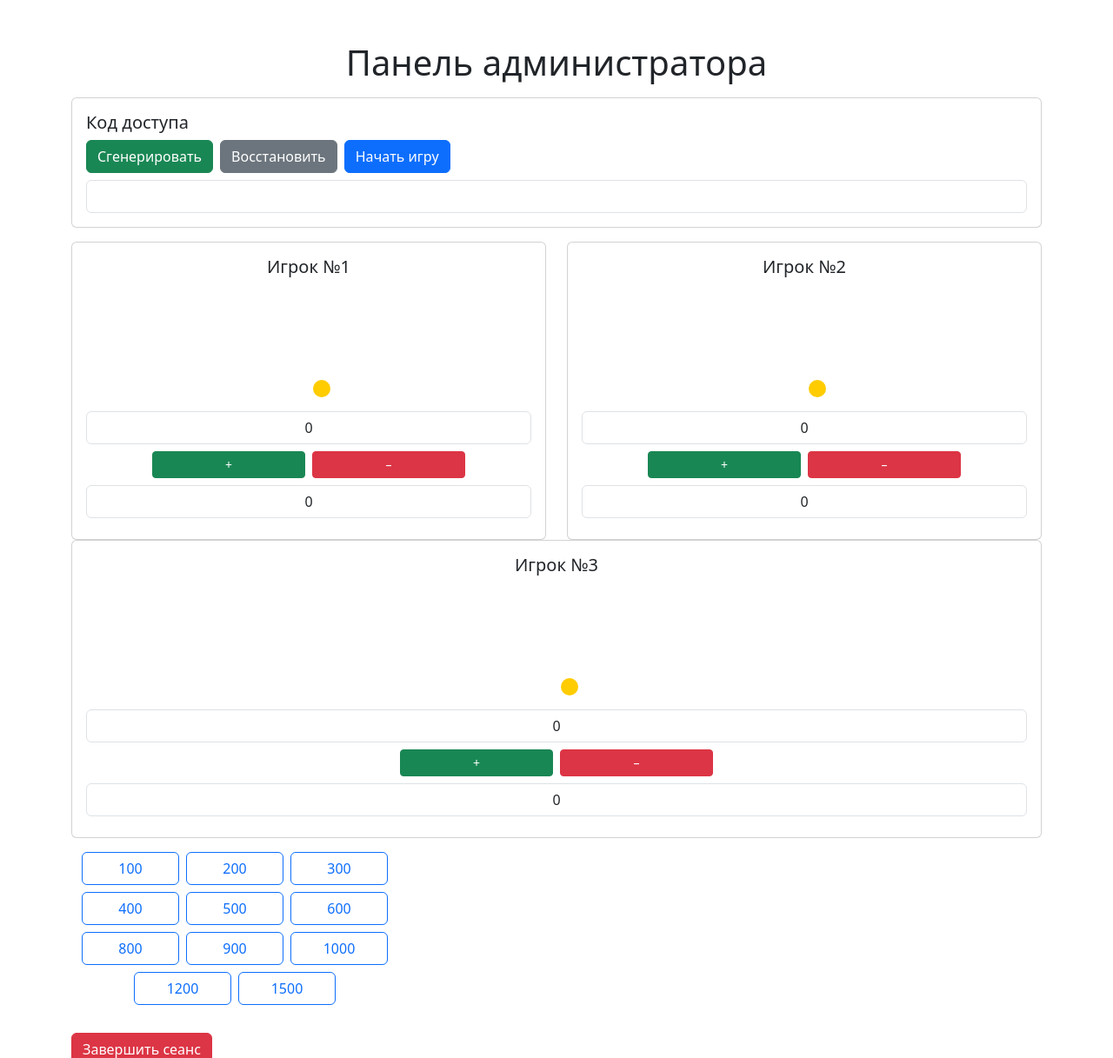
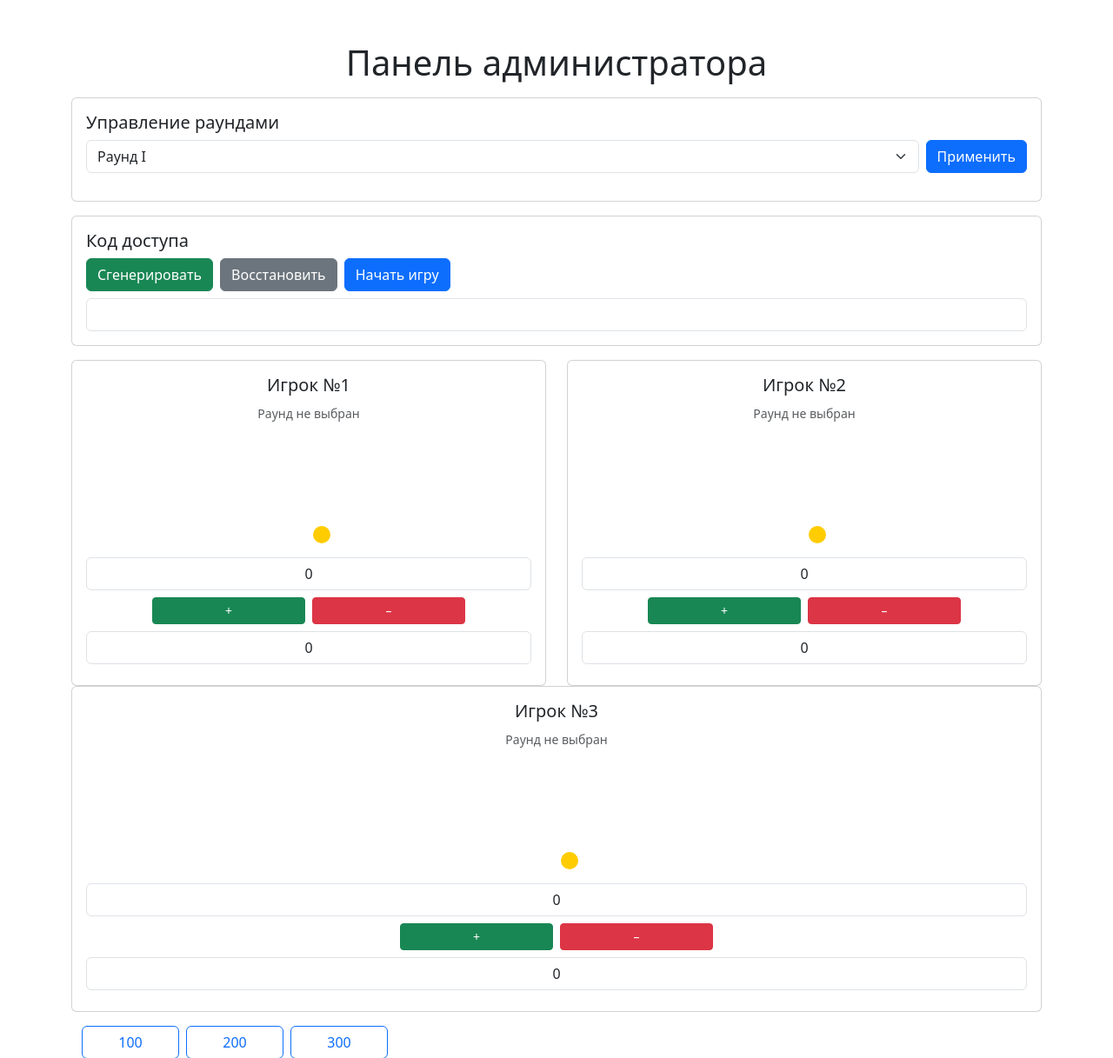
Before and after one commit to AntonS2000/Jeopardy-App, a Flask app: page /admin in a window 1280 px wide. Shown: the top 1217 px of the page at 87% size. Run offline with Flask 3, Linux system fonts and the light colour scheme; the visitor is signed in with stand-in values (Sample User, id 1); some libraries are stand-ins or nearby versions.

Commit message:
**Add Shootout Round and Enhanced Score Tracking**
- **server.py**: Updated database schema to include 5 rounds (including "Перестрелка"), added `round_name` field, enhanced `scores` table with `final_bet` and `final_bet_result`, modified score initialization and update logic to handle all five rounds
- **templates/admin.html**: Added dropdown for selecting round names (Раунд I–IV, Финальный раунд, Перестрелка), implemented "Применить" button to apply round selection, updated player UI to display current round name
- **server.py**: Implemented `handle_round_selected` event handler to process round selection from admin panel, synchronized round state across clients
- **server.py**: Enhanced `save_playerdata` and `load_playerdata` to properly manage round-specific scores and total scores across all rounds

```diff
--- a/server.py
+++ b/server.py
@@ -61,9 +61,12 @@ def init_db():
             id INTEGER PRIMARY KEY AUTOINCREMENT,
             game_code TEXT,
             slot_id TEXT,
-            round_number INTEGER,  -- 0-3 for 4 rounds
+            round_number INTEGER,  -- 0-4 for 5 rounds (including shootout)
+            round_name TEXT,       -- Name of the round ("Раунд I", "Раунд II", etc.)
             round_score INTEGER DEFAULT 0,
             total_score INTEGER DEFAULT 0,
+            final_bet INTEGER DEFAULT NULL,  -- Bet amount in the final round
+            final_bet_result INTEGER DEFAULT NULL,  -- Result of the final bet
             FOREIGN KEY (game_code) REFERENCES game_sessions (game_code),
             UNIQUE (game_code, slot_id, round_number)
         )
@@ -100,12 +103,17 @@ def save_playerdata(data):
     for slot_id, score_data in scores.items():
         if "rounds" in score_data and "total" in score_data:
             for round_num, round_score in enumerate(score_data["rounds"]):
+                # Define round names
+                round_names = ["Раунд I", "Раунд II", "Раунд III", "Финальный раунд", "Перестрелка"]
+                round_name = round_names[round_num] if round_num < len(round_names) else f"Раунд {round_num + 1}"
+
                 update_score(
                     game_code=current_game_code,
                     slot_id=slot_id,
                     round_number=round_num,
                     round_score=round_score,
-                    total_score=score_data["total"]
+                    total_score=score_data["total"],
+                    round_name=round_name
                 )
 
     conn.close()
@@ -164,14 +172,14 @@ def load_playerdata():
         scores = {}
         for slot in valid_slots:
             scores[slot] = {
-                "rounds": [0, 0, 0, 0],  # 4 rounds
+                "rounds": [0, 0, 0, 0, 0],  # 5 rounds (including shootout)
                 "total": 0
             }
 
         # Populate scores from database
         for slot_id, round_num, round_score, total_score in scores_data:
             if slot_id in scores:
-                if 0 <= round_num < 4:
+                if 0 <= round_num < 5:  # Now supporting 5 rounds
                     scores[slot_id]["rounds"][round_num] = round_score
                 scores[slot_id]["total"] = total_score
 
@@ -265,7 +273,7 @@ def update_player_session(game_code, slot_id, name=None, token=None, connected=N
     conn.commit()
     conn.close()
 
-def update_score(game_code, slot_id, round_number, round_score=None, total_score=None):
+def update_score(game_code, slot_id, round_number, round_score=None, total_score=None, round_name=None, final_bet=None, final_bet_result=None):
     """Update or create a score record in the database."""
     conn = sqlite3.connect(DATABASE)
     cursor = conn.cursor()
@@ -280,15 +288,18 @@ def update_score(game_code, slot_id, round_number, round_score=None, total_score
         cursor.execute("""
             UPDATE scores
             SET round_score = COALESCE(?, round_score),
-                total_score = COALESCE(?, total_score)
+                total_score = COALESCE(?, total_score),
+                round_name = COALESCE(?, round_name),
+                final_bet = COALESCE(?, final_bet),
+                final_bet_result = COALESCE(?, final_bet_result)
             WHERE game_code = ? AND slot_id = ? AND round_number = ?
-        """, (round_score, total_score, game_code, slot_id, round_number))
+        """, (round_score, total_score, round_name, final_bet, final_bet_result, game_code, slot_id, round_number))
     else:
         # Create new score record
         cursor.execute("""
-            INSERT INTO scores (game_code, slot_id, round_number, round_score, total_score)
-            VALUES (?, ?, ?, ?, ?)
-        """, (game_code, slot_id, round_number, round_score or 0, total_score or 0))
+            INSERT INTO scores (game_code, slot_id, round_number, round_name, round_score, total_score, final_bet, final_bet_result)
+            VALUES (?, ?, ?, ?, ?, ?, ?, ?)
+        """, (game_code, slot_id, round_number, round_name, round_score or 0, total_score or 0, final_bet, final_bet_result))
 
     conn.commit()
     conn.close()
@@ -413,8 +424,10 @@ def generate_code_route():
 
     # Initialize scores in database
     for slot in valid_slots:
-        for round_num in range(4):  # 4 rounds
-            update_score(game_code=code, slot_id=slot, round_number=round_num, round_score=0, total_score=0)
+        for round_num in range(5):  # 5 rounds (including shootout)
+            round_names = ["Раунд I", "Раунд II", "Раунд III", "Финальный раунд", "Перестрелка"]
+            round_name = round_names[round_num] if round_num < len(round_names) else f"Раунд {round_num + 1}"
+            update_score(game_code=code, slot_id=slot, round_number=round_num, round_score=0, total_score=0, round_name=round_name)
 
     socketio.emit("code_updated", {"code": current_game_code})
     return redirect(url_for("admin"))
@@ -432,9 +445,11 @@ def start_game():
 
         # Reset scores for all slots and rounds
         for slot in valid_slots:
-            for round_num in range(4):  # 4 rounds
+            for round_num in range(5):  # 5 rounds (including shootout)
+                round_names = ["Раунд I", "Раунд II", "Раунд III", "Финальный раунд", "Перестрелка"]
+                round_name = round_names[round_num] if round_num < len(round_names) else f"Раунд {round_num + 1}"
                 update_score(game_code=current_game_code, slot_id=slot,
-                           round_number=round_num, round_score=0, total_score=0)
+                           round_number=round_num, round_score=0, total_score=0, round_name=round_name)
     return redirect(url_for("admin"))
 
 @app.route("/restore_code", methods=["POST"])
@@ -551,7 +566,7 @@ def handle_update_player_score(data):
     slot = data.get("slot")
     points = data.get("points", 0)
     operation = data.get("operation")  # "add" or "subtract"
-    round_number = data.get("round", 0)  # 0-based index for rounds (0-3)
+    round_number = data.get("round", 0)  # 0-based index for rounds (0-4 now including shootout)
 
     if slot and points is not None and operation in ["add", "subtract"]:
         pdata = load_playerdata()
@@ -559,13 +574,13 @@ def handle_update_player_score(data):
         if slot in pdata["scores"]:
             if operation == "add":
                 # Update round score if round is specified
-                if 0 <= round_number < 4:
+                if 0 <= round_number < 5:  # Now supporting 5 rounds
                     pdata["scores"][slot]["rounds"][round_number] += points
                 # Update total score
                 pdata["scores"][slot]["total"] += points
             elif operation == "subtract":
                 # Update round score if round is specified
-                if 0 <= round_number < 4:
+                if 0 <= round_number < 5:  # Now supporting 5 rounds
                     # Allow negative scores
                     pdata["scores"][slot]["rounds"][round_number] -= points
                 # Update total score
@@ -879,6 +894,21 @@ def handle_admin_unlock_signal(data):
         }, room=code)
 
 
+@socketio.on("round_selected")
+def handle_round_selected(data):
+    """Handle round selection event from admin panel"""
+    code = data.get("code")
+    round_number = data.get("round_number")
+    round_name = data.get("round_name")
+
+    # We can store this information or just acknowledge the selection
+    # For now, we'll just emit an event back to confirm the round selection
+    emit("round_selection_confirmed", {
+        "round_number": round_number,
+        "round_name": round_name
+    }, room=code)
+
+
 # ===== Запуск =====
 if __name__ == "__main__":
     socketio.run(app, host="0.0.0.0", port=21365)
--- a/templates/admin.html
+++ b/templates/admin.html
@@ -37,6 +37,20 @@
   <h1 class="text-center">Панель администратора</h1>
 
   <div class="card p-3 mt-3">
+    <h5>Управление раундами</h5>
+    <div class="d-flex gap-2 mb-3">
+      <select id="roundSelect" class="form-select">
+        <option value="0">Раунд I</option>
+        <option value="1">Раунд II</option>
+        <option value="2">Раунд III</option>
+        <option value="3">Финальный раунд</option>
+        <option value="4">Перестрелка</option>
+      </select>
+      <button class="btn btn-primary" onclick="applyRound()">Применить</button>
+    </div>
+  </div>
+
+  <div class="card p-3 mt-3">
     <h5>Код доступа</h5>
     <div class="d-flex gap-2">
       <form method="POST" action="/generate_code">
@@ -57,6 +71,9 @@
     <div class="col">
       <div class="card p-3">
         <h5 id="name_{{slot}}">Игрок №{{slot}}</h5>
+        <div id="round_{{slot}}" class="text-center mb-2">
+          <small class="text-muted" id="round_name_{{slot}}">Раунд не выбран</small>
+        </div>
         <div id="ind_{{slot}}" class="super-ellipse"></div>
         <div class="indicator-container">
           <div id="green_{{slot}}" class="green-indicator"></div>
@@ -132,6 +149,24 @@
       document.getElementById("name_" + slot).textContent = name ? name : "Игрок №" + slot;
     }
 
+    function applyRound() {
+      const roundSelect = document.getElementById("roundSelect");
+      const selectedRound = roundSelect.options[roundSelect.selectedIndex].text;
+      const selectedRoundValue = roundSelect.value;
+
+      // Update round names for all players
+      ["1", "2", "3"].forEach(slot => {
+        document.getElementById("round_name_" + slot).textContent = selectedRound;
+      });
+
+      // Optionally, you could emit an event to the server to track which round is currently active
+      socket.emit("round_selected", {
+        code: currentCode,
+        round_number: parseInt(selectedRoundValue),
+        round_name: selectedRound
+      });
+    }
+
     function adjustScore(slot, operation) {
       const scoreElement = document.getElementById("score_" + slot);
       const scoreInput = document.getElementById("score_input_" + slot);
@@ -149,11 +184,16 @@
 
       scoreElement.value = currentScore;
 
+      // Get the currently selected round
+      const roundSelect = document.getElementById("roundSelect");
+      const selectedRoundValue = roundSelect.value;
+
       // Отправляем обновление очков через socket.io
       socket.emit("update_player_score", {
         slot: slot,
         points: adjustment,
         operation: operation === 1 ? "add" : "subtract",
+        round: parseInt(selectedRoundValue),  // Send the selected round
         code: currentCode
       });
 
```
Also changed, not shown: 1 other file.
